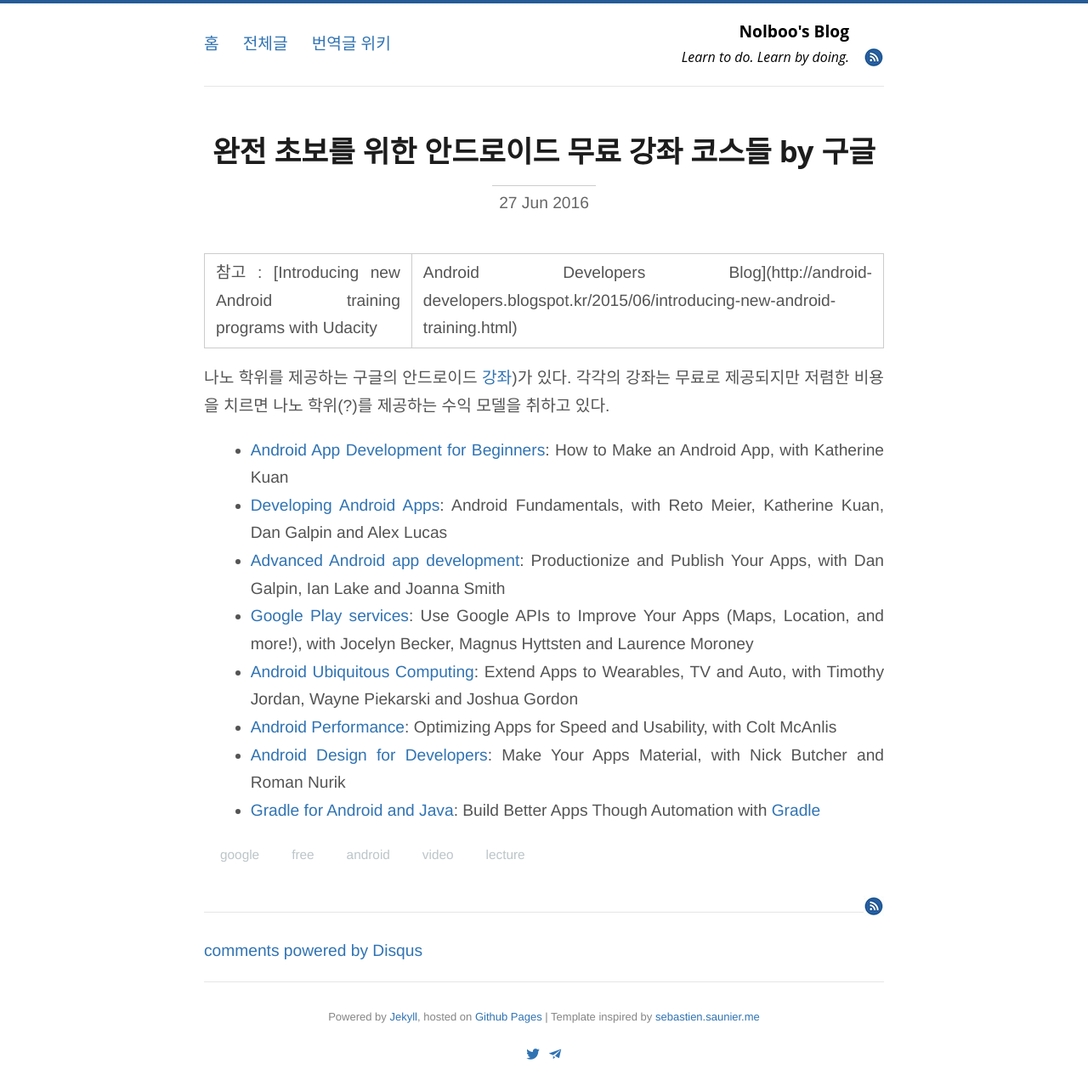
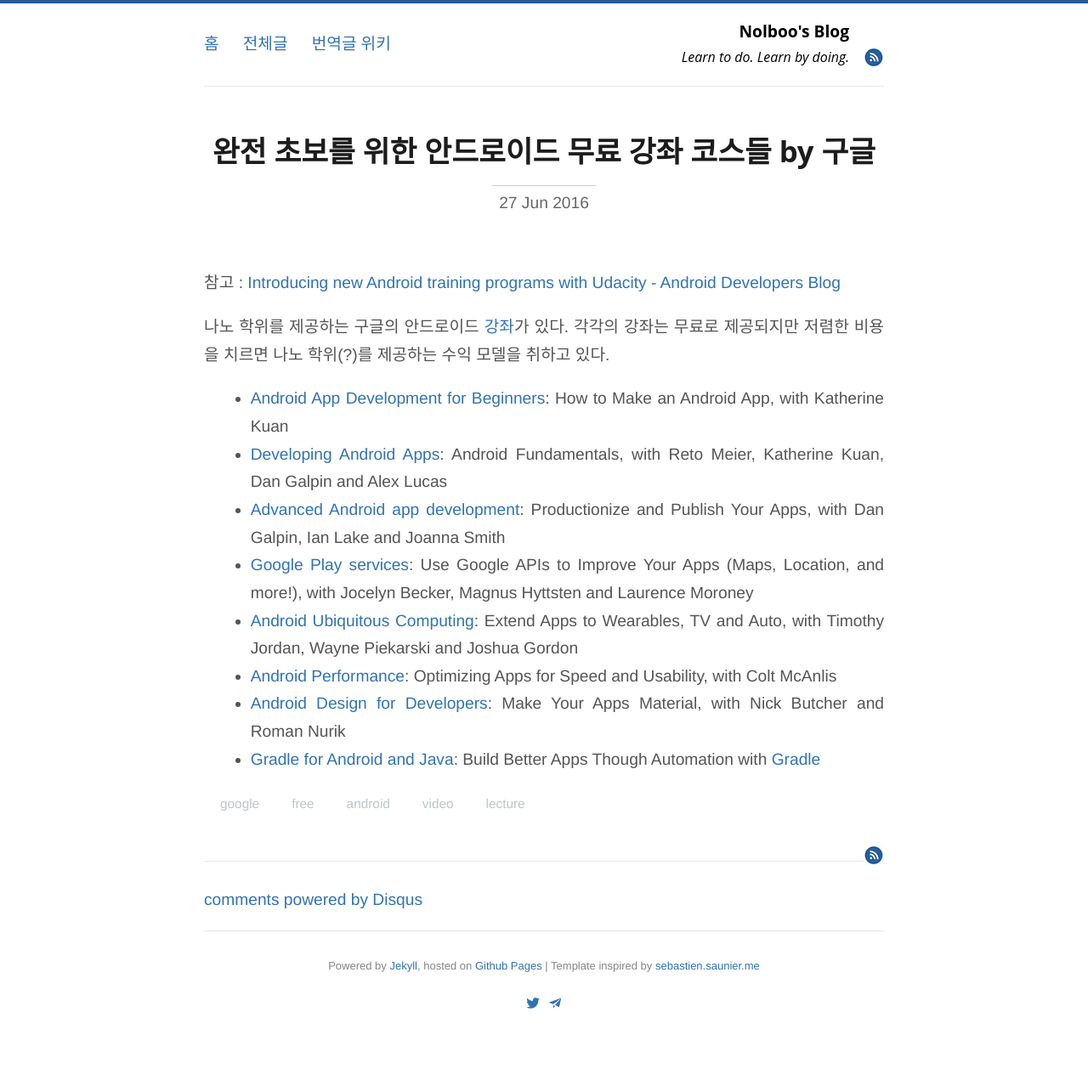
Before and after one commit to nolboo/nolboo.github.io, a Jekyll site: the page built from _posts/2016-06-27-android-app-development-beginner-google.md, in a window 1280 px wide. Shown: the whole page at 85% size. Built offline with Jekyll 4.4.1, drawn with Linux system fonts in a browser that asks for light colours; comment, search, counter and statistics services are not loaded; after the commit the page ends 1211 px from its top, so only the background shows below that.

Commit message:
Post android-app-development-beginner-google

```diff
--- a/_posts/2016-06-27-android-app-development-beginner-google.md
+++ b/_posts/2016-06-27-android-app-development-beginner-google.md
@@ -6,9 +6,9 @@
 tags: [google, free, android, video, lecture]
 ---
 
-참고 : [Introducing new Android training programs with Udacity | Android Developers Blog](http://android-developers.blogspot.kr/2015/06/introducing-new-android-training.html)
+참고 : [Introducing new Android training programs with Udacity - Android Developers Blog](http://android-developers.blogspot.kr/2015/06/introducing-new-android-training.html)
 
-나노 학위를 제공하는 구글의 안드로이드 [강좌](https://www.udacity.com/course/android-basics-nanodegree-by-google--nd803))가 있다. 각각의 강좌는 무료로 제공되지만 저렴한 비용을 치르면 나노 학위(?)를 제공하는 수익 모델을 취하고 있다.
+나노 학위를 제공하는 구글의 안드로이드 [강좌](https://www.udacity.com/course/android-basics-nanodegree-by-google--nd803)가 있다. 각각의 강좌는 무료로 제공되지만 저렴한 비용을 치르면 나노 학위(?)를 제공하는 수익 모델을 취하고 있다.
 
 * [Android App Development for Beginners](https://www.udacity.com/course/android-development-for-beginners--ud837): How to Make an Android App, with Katherine Kuan
 * [Developing Android Apps](https://www.udacity.com/course/developing-android-apps--ud853): Android Fundamentals, with Reto Meier, Katherine Kuan, Dan Galpin and Alex Lucas
```
